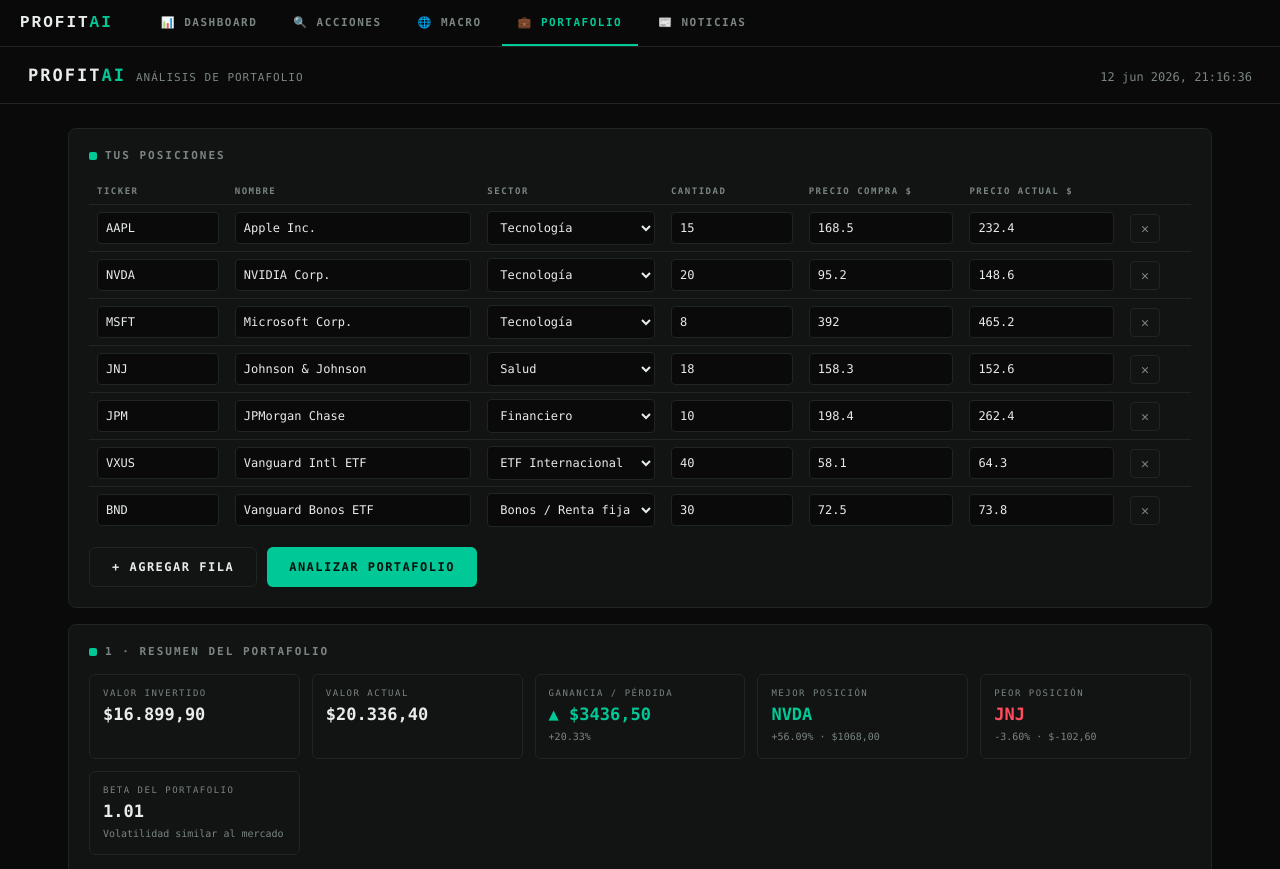
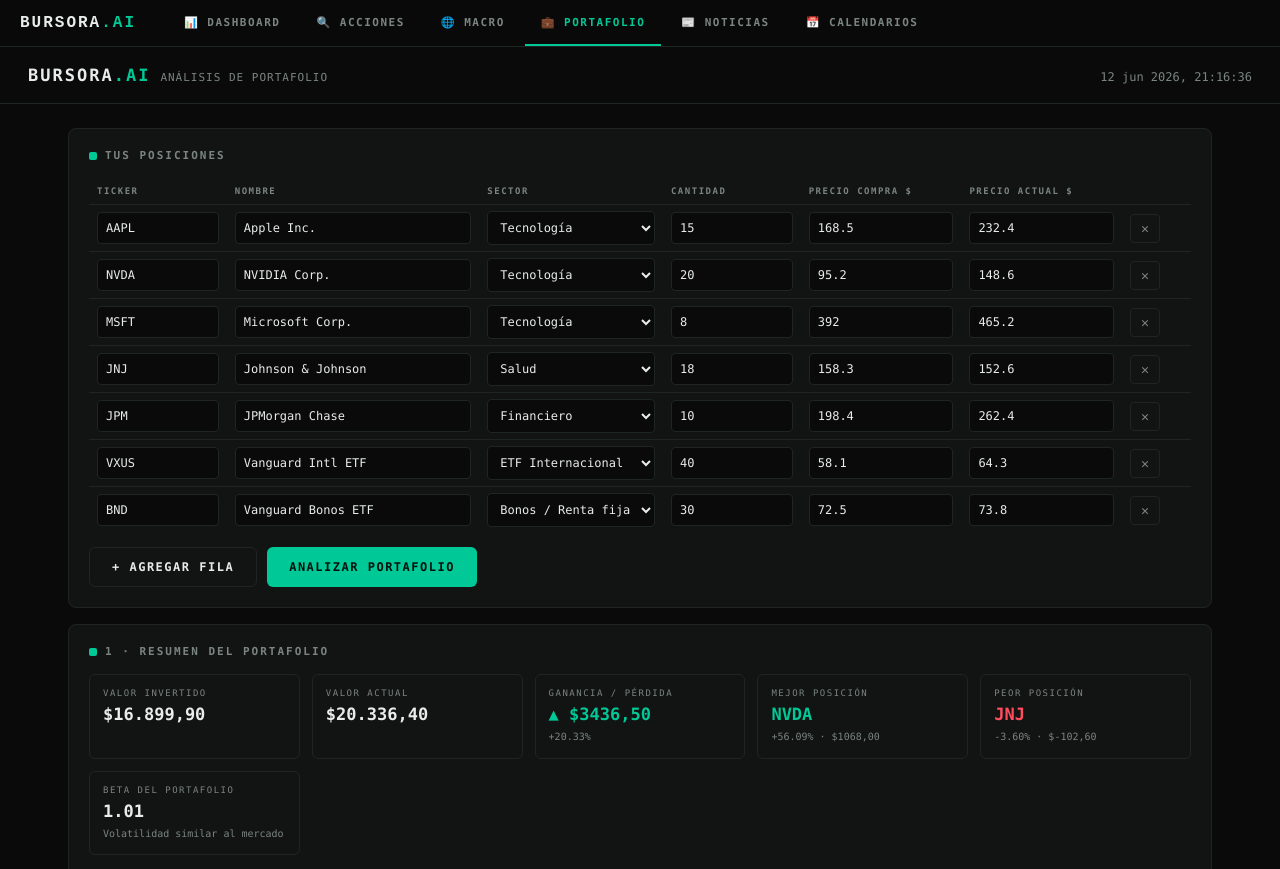
Before and after one commit to jcarattini/ProfitAI, a website: page portafolio.html in a window 1280 px wide. Shown: the top 869 px of the page. Drawn offline with Linux system fonts and the light colour scheme.

Commit message:
Add files via upload

```diff
--- a/portafolio.html
+++ b/portafolio.html
@@ -3,7 +3,7 @@
 <head>
 <meta charset="UTF-8">
 <meta name="viewport" content="width=device-width, initial-scale=1.0">
-<title>ProfitAI — Análisis de Portafolio</title>
+<title>Bursora — Análisis de Portafolio</title>
 <style>
   /* ============================================================
      TERMINAL FINANCIERO — ANÁLISIS DE PORTAFOLIO
@@ -126,16 +126,17 @@
 </style>
 </head>
 <body>
-  <!-- NAVEGACIÓN PROFITAI -->
+  <!-- NAVEGACIÓN BURSORA -->
   <nav style="border-bottom:1px solid #1E2522;padding:0 20px;display:flex;align-items:stretch;gap:4px;flex-wrap:wrap;background:rgba(10,10,10,.95);position:sticky;top:0;z-index:20;">
     <a href="/index.html" style="display:flex;align-items:center;gap:10px;padding:14px 16px 14px 0;margin-right:12px;text-decoration:none;">
-      <span style="font-size:16px;letter-spacing:2px;font-weight:600;color:#E8ECEA;font-family:'SF Mono',monospace">PROFIT<span style="color:#00C896">AI</span></span>
+      <span style="font-size:16px;letter-spacing:2px;font-weight:600;color:#E8ECEA;font-family:'SF Mono',monospace">BURSORA<span style="color:#00C896">.AI</span></span>
     </a>
     <a href="/dashboard.html" class="nav-tab" id="nav-dashboard">📊 DASHBOARD</a>
     <a href="/analizador.html" class="nav-tab" id="nav-analizador">🔍 ACCIONES</a>
     <a href="/macro.html" class="nav-tab" id="nav-macro">🌐 MACRO</a>
     <a href="/portafolio.html" class="nav-tab" id="nav-portafolio">💼 PORTAFOLIO</a>
     <a href="/noticias.html" class="nav-tab" id="nav-noticias">📰 NOTICIAS</a>
+    <a href="/calendarios.html" class="nav-tab" id="nav-calendarios">📅 CALENDARIOS</a>
   </nav>
   <style>
     .nav-tab {
@@ -157,7 +158,7 @@
 
 <header>
   <div class="brand">
-    <h1>PROFIT<span>AI</span></h1>
+    <h1>BURSORA<span>.AI</span></h1>
     <small>ANÁLISIS DE PORTAFOLIO</small>
   </div>
   <time id="now"></time>
@@ -486,7 +487,7 @@
 Beta: ${r.beta.toFixed(2)} · Volatilidad: ${r.portVol.toFixed(1)}% · Sharpe: ${r.sharpe.toFixed(2)}
 Riesgo: ${r.riskLevel} · Alpha vs S&P 500: ${pct(r.alpha)}
 Dividendos estimados/año: ${usd(r.dividends)}
-(Generado con ProfitAI · datos demo educativos)`;
+(Generado con Bursora · datos demo educativos)`;
     try { await navigator.clipboard.writeText(txt); e.target.textContent = "✓ COPIADO"; }
     catch { e.target.textContent = "✕ NO DISPONIBLE"; }
     setTimeout(()=> e.target.textContent = "⧉ COPIAR RESUMEN", 2000);
```
